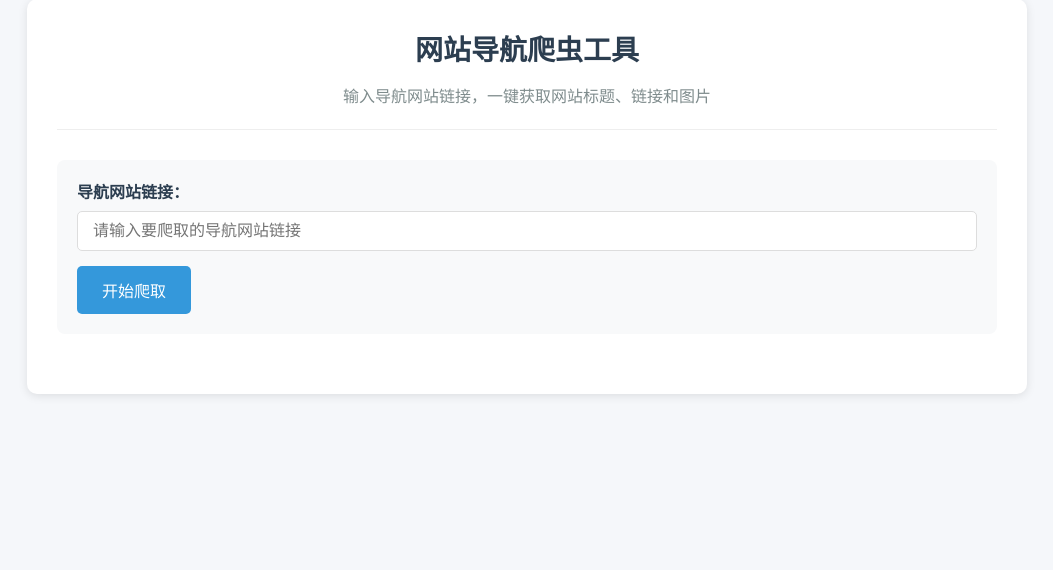
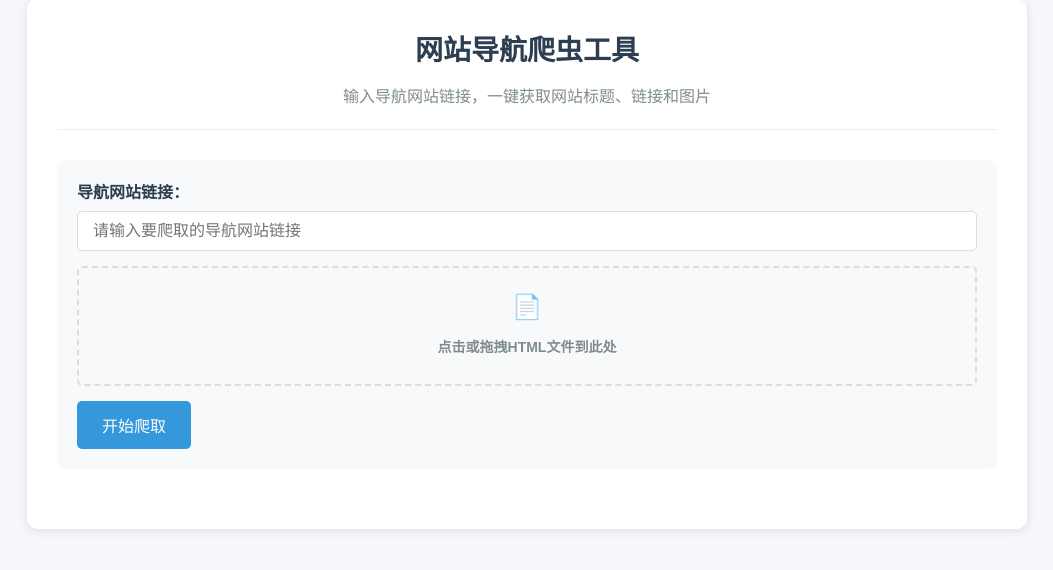
Before and after one commit to chenguox/get-web-url, a Flask app: page / in a window 1280 px wide. Shown: the part 21-591 px from the top of the page, without its empty margins (113-1166 px from the left). Run offline with Flask 2, Linux system fonts and the light colour scheme.

Commit message:
feat: 增加访问本地文件

```diff
--- a/app.py
+++ b/app.py
@@ -7,6 +7,7 @@ import time
 import logging
 from urllib.parse import urljoin, urlparse
 import uuid
+from werkzeug.utils import secure_filename
 
 # 配置日志
 logging.basicConfig(level=logging.INFO, format='%(asctime)s - %(levelname)s - %(message)s')
@@ -17,8 +18,98 @@ app = Flask(__name__)
 # 确保目录存在
 IMAGES_DIR = os.path.join('static', 'images')
 DOWNLOADS_DIR = 'downloads'
+UPLOAD_FOLDER = 'uploads'
 os.makedirs(IMAGES_DIR, exist_ok=True)
 os.makedirs(DOWNLOADS_DIR, exist_ok=True)
+os.makedirs(UPLOAD_FOLDER, exist_ok=True)
+
+# 允许的文件类型
+ALLOWED_EXTENSIONS = {'html', 'htm'}
+
+def allowed_file(filename):
+    return '.' in filename and filename.rsplit('.', 1)[1].lower() in ALLOWED_EXTENSIONS
+
+def process_html_content(html_content, base_url=None):
+    """处理HTML内容,提取链接、标题和图片"""
+    soup = BeautifulSoup(html_content, 'html.parser')
+    data = []
+    count = 0
+
+    # 获取所有链接
+    links = soup.find_all('a')
+    logger.info(f"找到 {len(links)} 个链接")
+
+    for link in links:
+        # 查找该链接下的标题和图片
+        title_elem = link.find(class_='item-title')
+        image_elem = link.find(class_='item-image')
+
+        # 如果找到了标题和图片，则处理该条数据
+        if title_elem and image_elem:
+            count += 1
+            title = title_elem.text.strip()
+            link_url = link.get('href', '')
+
+            # 确保链接是完整的URL
+            if base_url and link_url and not link_url.startswith(('http://', 'https://')):
+                link_url = urljoin(base_url, link_url)
+
+            # 获取图片URL
+            img_url = None
+            img_tag = image_elem.find('img')
+            if img_tag:
+                img_url = img_tag.get('src', '')
+                if base_url and img_url and not img_url.startswith(('http://', 'https://')):
+                    img_url = urljoin(base_url, img_url)
+
+            # 生成安全的文件名
+            safe_title = "".join([c if c.isalnum() or c in ' .-_' else '_' for c in title])
+            if not safe_title:
+                safe_title = str(uuid.uuid4())[:8]  # 使用UUID如果标题为空或无法使用
+
+            # 下载并保存图片
+            img_filename = None
+            if img_url:
+                try:
+                    if base_url:  # 如果是远程URL
+                        img_response = requests.get(img_url, headers={'User-Agent': 'Mozilla/5.0'}, timeout=10)
+                        img_response.raise_for_status()
+                        img_content = img_response.content
+                    else:  # 如果是本地文件
+                        img_path = os.path.join(os.path.dirname(base_url), img_url)
+                        if os.path.exists(img_path):
+                            with open(img_path, 'rb') as f:
+                                img_content = f.read()
+                        else:
+                            logger.error(f"本地图片不存在: {img_path}")
+                            continue
+
+                    # 从URL中获取文件扩展名
+                    img_ext = os.path.splitext(urlparse(img_url).path)[1]
+                    if not img_ext:
+                        img_ext = '.jpg'  # 默认扩展名
+
+                    img_filename = f"{safe_title}{img_ext}"
+                    img_path = os.path.join(IMAGES_DIR, img_filename)
+
+                    with open(img_path, 'wb') as f:
+                        f.write(img_content)
+
+                    logger.info(f"已保存图片: {img_filename}")
+                except Exception as e:
+                    logger.error(f"下载图片时出错: {e}")
+                    img_filename = None
+
+            # 添加到数据列表
+            data.append({
+                'title': title,
+                'url': link_url,
+                'image': img_filename
+            })
+
+            logger.info(f"已处理 {count} 个站点: {title}")
+
+    return data
 
 @app.route('/')
 def index():
@@ -43,76 +134,8 @@ def scrape():
         response = requests.get(url, headers=headers, timeout=10)
         response.raise_for_status()  # 如果请求失败，抛出异常
 
-        # 使用BeautifulSoup解析HTML
-        soup = BeautifulSoup(response.content, 'html.parser')
-
-        # 提取数据
-        data = []
-        count = 0
-
-        # 获取所有链接
-        links = soup.find_all('a')
-        logger.info(f"找到 {len(links)} 个链接")
-
-        for link in links:
-            # 查找该链接下的标题和图片
-            title_elem = link.find(class_='item-title')
-            image_elem = link.find(class_='item-image')
-
-            # 如果找到了标题和图片，则处理该条数据
-            if title_elem and image_elem:
-                count += 1
-                title = title_elem.text.strip()
-                link_url = link.get('href', '')
-
-                # 确保链接是完整的URL
-                if link_url and not link_url.startswith(('http://', 'https://')):
-                    link_url = urljoin(url, link_url)
-
-                # 获取图片URL
-                img_url = None
-                img_tag = image_elem.find('img')
-                if img_tag:
-                    img_url = img_tag.get('src', '')
-                    if img_url and not img_url.startswith(('http://', 'https://')):
-                        img_url = urljoin(url, img_url)
-
-                # 生成安全的文件名
-                safe_title = "".join([c if c.isalnum() or c in ' .-_' else '_' for c in title])
-                if not safe_title:
-                    safe_title = str(uuid.uuid4())[:8]  # 使用UUID如果标题为空或无法使用
-
-                # 下载并保存图片
-                img_filename = None
-                if img_url:
-                    try:
-                        img_response = requests.get(img_url, headers=headers, timeout=10)
-                        img_response.raise_for_status()
-
-                        # 从URL中获取文件扩展名
-                        img_ext = os.path.splitext(urlparse(img_url).path)[1]
-                        if not img_ext:
-                            img_ext = '.jpg'  # 默认扩展名
-
-                        img_filename = f"{safe_title}{img_ext}"
-                        img_path = os.path.join(IMAGES_DIR, img_filename)
-
-                        with open(img_path, 'wb') as f:
-                            f.write(img_response.content)
-
-                        logger.info(f"已保存图片: {img_filename}")
-                    except Exception as e:
-                        logger.error(f"下载图片时出错: {e}")
-                        img_filename = None
-
-                # 添加到数据列表
-                data.append({
-                    'title': title,
-                    'url': link_url,
-                    'image': img_filename
-                })
-
-                logger.info(f"已处理 {count} 个站点: {title}")
+        # 处理HTML内容
+        data = process_html_content(response.content, url)
 
         if not data:
             return jsonify({'success': False, 'message': '未找到符合条件的数据，请检查网站结构'})
@@ -144,6 +167,64 @@ def scrape():
         logger.error(f"未知错误: {e}")
         return jsonify({'success': False, 'message': f'发生错误: {str(e)}'})
 
+@app.route('/upload', methods=['POST'])
+def upload_file():
+    """处理本地HTML文件上传"""
+    try:
+        if 'file' not in request.files:
+            return jsonify({'success': False, 'message': '没有上传文件'})
+
+        file = request.files['file']
+        if file.filename == '':
+            return jsonify({'success': False, 'message': '没有选择文件'})
+
+        if not allowed_file(file.filename):
+            return jsonify({'success': False, 'message': '不支持的文件类型'})
+
+        # 保存上传的文件
+        filename = secure_filename(file.filename)
+        file_path = os.path.join(UPLOAD_FOLDER, filename)
+        file.save(file_path)
+
+        logger.info(f"已保存上传的文件: {filename}")
+
+        # 读取文件内容
+        with open(file_path, 'r', encoding='utf-8') as f:
+            html_content = f.read()
+
+        # 处理HTML内容
+        data = process_html_content(html_content, file_path)
+
+        if not data:
+            return jsonify({'success': False, 'message': '未找到符合条件的数据，请检查文件内容'})
+
+        # 生成Excel文件
+        timestamp = time.strftime('%Y%m%d_%H%M%S')
+        excel_filename = f'website_data_{timestamp}.xlsx'
+        excel_path = os.path.join(DOWNLOADS_DIR, excel_filename)
+
+        # 创建DataFrame并保存为Excel
+        df = pd.DataFrame(data)
+        df = df[['title', 'url', 'image']]  # 调整列顺序
+        df.columns = ['网站标题', '链接地址', '图片文件名']
+        df.to_excel(excel_path, index=False)
+
+        logger.info(f"生成Excel文件: {excel_filename}")
+
+        # 删除上传的文件
+        os.remove(file_path)
+
+        return jsonify({
+            'success': True,
+            'message': f'成功处理 {len(data)} 个网站数据',
+            'data': data,
+            'excel_file': excel_filename
+        })
+
+    except Exception as e:
+        logger.error(f"处理文件时出错: {e}")
+        return jsonify({'success': False, 'message': f'处理文件时出错: {str(e)}'})
+
 @app.route('/download/<filename>')
 def download_file(filename):
     """下载生成的Excel文件"""
--- a/templates/index.html
+++ b/templates/index.html
@@ -57,6 +57,47 @@
 
       .form-group {
         margin-bottom: 15px;
+      }
+
+      .form-group.file-upload {
+        border: 2px dashed #ddd;
+        padding: 20px;
+        text-align: center;
+        border-radius: 5px;
+        cursor: pointer;
+        transition: all 0.3s;
+      }
+
+      .form-group.file-upload:hover {
+        border-color: #3498db;
+        background-color: #f7f9fc;
+      }
+
+      .form-group.file-upload input[type="file"] {
+        display: none;
+      }
+
+      .form-group.file-upload label {
+        display: block;
+        cursor: pointer;
+      }
+
+      .form-group.file-upload .upload-icon {
+        font-size: 24px;
+        color: #3498db;
+        margin-bottom: 10px;
+      }
+
+      .form-group.file-upload .upload-text {
+        color: #7f8c8d;
+        font-size: 14px;
+      }
+
+      .form-group.file-upload .file-name {
+        margin-top: 10px;
+        color: #2c3e50;
+        font-size: 14px;
+        display: none;
       }
 
       label {
@@ -227,6 +268,14 @@
             required
           />
         </div>
+        <div class="form-group file-upload">
+          <input type="file" id="html-file" accept=".html,.htm" />
+          <label for="html-file">
+            <div class="upload-icon">📄</div>
+            <div class="upload-text">点击或拖拽HTML文件到此处</div>
+            <div class="file-name"></div>
+          </label>
+        </div>
         <button id="scrape-btn" class="btn">开始爬取</button>
       </div>
 
@@ -261,137 +310,130 @@
     </div>
 
     <script>
-      // DOM元素
+      document.addEventListener("DOMContentLoaded", function () {
         const siteUrlInput = document.getElementById("site-url");
+        const htmlFileInput = document.getElementById("html-file");
         const scrapeBtn = document.getElementById("scrape-btn");
+        const loading = document.getElementById("loading");
+        const resultContainer = document.getElementById("result-container");
+        const messageContainer = document.getElementById("message-container");
         const downloadBtn = document.getElementById("download-btn");
-      const resultContainer = document.getElementById("result-container");
-      const resultTableBody = document.getElementById("result-table-body");
-      const messageContainer = document.getElementById("message-container");
-      const loadingElement = document.getElementById("loading");
-
-      // 当前Excel文件名
-      let currentExcelFile = "";
+        const fileNameDisplay = document.querySelector(".file-name");
 
         // 显示消息
-      function showMessage(message, type = "error") {
+        function showMessage(message, isError = false) {
           messageContainer.innerHTML = `
-                <div class="alert alert-${
-                  type === "error" ? "danger" : "success"
-                }">
+            <div class="alert ${isError ? "alert-danger" : "alert-success"}">
               ${message}
             </div>
           `;
-
-        // 5秒后自动隐藏消息
-        setTimeout(() => {
-          messageContainer.innerHTML = "";
-        }, 5000);
         }
 
-      // 开始爬取
+        // 显示结果
+        function showResults(data, excelFile) {
+          const tbody = document.querySelector(".data-table tbody");
+          tbody.innerHTML = "";
+
+          if (data.length === 0) {
+            tbody.innerHTML = `
+              <tr>
+                <td colspan="3" class="no-data">没有找到数据</td>
+              </tr>
+            `;
+          } else {
+            data.forEach((item) => {
+              const row = document.createElement("tr");
+              row.innerHTML = `
+                <td>${item.title}</td>
+                <td><a href="${item.url}" target="_blank">${item.url}</a></td>
+                <td>
+                  ${
+                    item.image
+                      ? `<img src="/static/images/${item.image}" alt="${item.title}" class="site-image">`
+                      : "无图片"
+                  }
+                </td>
+              `;
+              tbody.appendChild(row);
+            });
+          }
+
+          resultContainer.style.display = "block";
+          downloadBtn.onclick = () =>
+            (window.location.href = `/download/${excelFile}`);
+        }
+
+        // 处理文件选择
+        htmlFileInput.addEventListener("change", function (e) {
+          const file = e.target.files[0];
+          if (file) {
+            fileNameDisplay.textContent = file.name;
+            fileNameDisplay.style.display = "block";
+            siteUrlInput.value = ""; // 清空URL输入
+            siteUrlInput.disabled = true; // 禁用URL输入
+          } else {
+            fileNameDisplay.style.display = "none";
+            siteUrlInput.disabled = false; // 启用URL输入
+          }
+        });
+
+        // 处理URL输入
+        siteUrlInput.addEventListener("input", function () {
+          if (this.value) {
+            htmlFileInput.value = ""; // 清空文件选择
+            fileNameDisplay.style.display = "none";
+          }
+        });
+
+        // 处理表单提交
         scrapeBtn.addEventListener("click", async function () {
+          const file = htmlFileInput.files[0];
           const url = siteUrlInput.value.trim();
 
-        if (!url) {
-          showMessage("请输入有效的导航网站链接");
+          if (!file && !url) {
+            showMessage("请提供网站链接或上传HTML文件", true);
             return;
           }
 
-        // 显示加载状态
-        loadingElement.style.display = "block";
+          loading.style.display = "block";
           resultContainer.style.display = "none";
-        scrapeBtn.disabled = true;
+          messageContainer.innerHTML = "";
 
           try {
-          const response = await fetch("/scrape", {
+            let response;
+            if (file) {
+              // 处理文件上传
+              const formData = new FormData();
+              formData.append("file", file);
+              response = await fetch("/upload", {
+                method: "POST",
+                body: formData,
+              });
+            } else {
+              // 处理URL爬取
+              response = await fetch("/scrape", {
                 method: "POST",
                 headers: {
                   "Content-Type": "application/json",
                 },
                 body: JSON.stringify({ url }),
               });
-
-          const data = await response.json();
-
-          // 隐藏加载状态
-          loadingElement.style.display = "none";
-          scrapeBtn.disabled = false;
-
-          if (data.success) {
-            // 显示成功消息
-            showMessage(data.message, "success");
-
-            // 保存Excel文件名
-            currentExcelFile = data.excel_file;
-
-            // 清空并填充结果表格
-            resultTableBody.innerHTML = "";
-
-            if (data.data && data.data.length > 0) {
-              data.data.forEach((item) => {
-                const row = document.createElement("tr");
-
-                // 标题单元格
-                const titleCell = document.createElement("td");
-                titleCell.textContent = item.title;
-                row.appendChild(titleCell);
-
-                // 链接单元格
-                const urlCell = document.createElement("td");
-                const linkElement = document.createElement("a");
-                linkElement.href = item.url;
-                linkElement.textContent = item.url;
-                linkElement.target = "_blank";
-                urlCell.appendChild(linkElement);
-                row.appendChild(urlCell);
-
-                // 图片单元格
-                const imageCell = document.createElement("td");
-                if (item.image) {
-                  const imgElement = document.createElement("img");
-                  imgElement.src = `/static/images/${item.image}`;
-                  imgElement.alt = item.title;
-                  imgElement.className = "site-image";
-                  imageCell.appendChild(imgElement);
-                } else {
-                  imageCell.textContent = "无图片";
-                }
-                row.appendChild(imageCell);
-
-                resultTableBody.appendChild(row);
-              });
-            } else {
-              const noDataRow = document.createElement("tr");
-              const noDataCell = document.createElement("td");
-              noDataCell.colSpan = 3;
-              noDataCell.className = "no-data";
-              noDataCell.textContent = "未找到任何数据";
-              noDataRow.appendChild(noDataCell);
-              resultTableBody.appendChild(noDataRow);
             }
 
-            // 显示结果容器
-            resultContainer.style.display = "block";
+            const result = await response.json();
+
+            if (result.success) {
+              showMessage(result.message);
+              showResults(result.data, result.excel_file);
             } else {
-            // 显示错误消息
-            showMessage(data.message);
+              showMessage(result.message, true);
             }
           } catch (error) {
-          console.error("爬取出错:", error);
-          loadingElement.style.display = "none";
-          scrapeBtn.disabled = false;
-          showMessage("爬取过程中发生错误，请重试");
+            showMessage("处理请求时出错: " + error.message, true);
+          } finally {
+            loading.style.display = "none";
           }
         });
-
-      // 下载Excel文件
-      downloadBtn.addEventListener("click", function () {
-        if (currentExcelFile) {
-          window.location.href = `/download/${currentExcelFile}`;
-        } else {
-          showMessage("没有可下载的文件");
-        }
       });
     </script>
   </body>
```
Also changed, not shown: 1 other file. Lines whose indentation alone changed are shown as unchanged.
